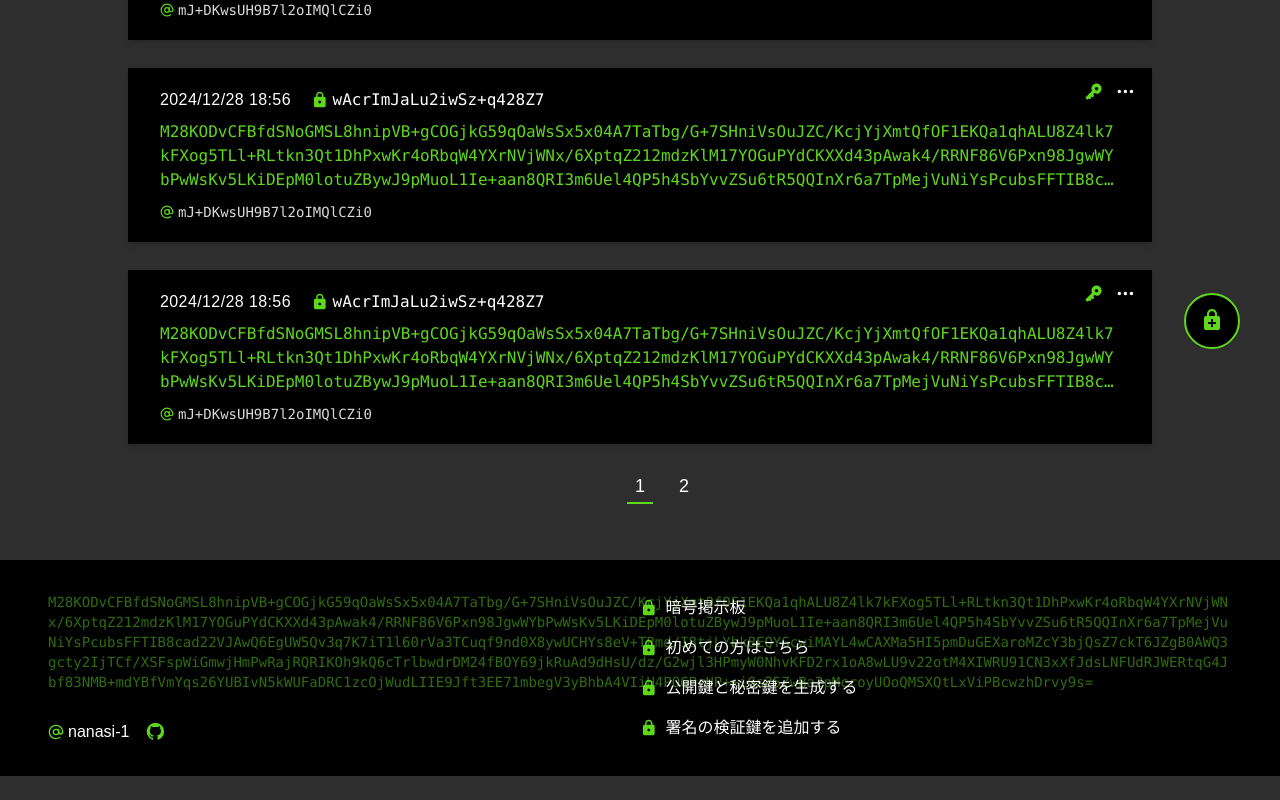
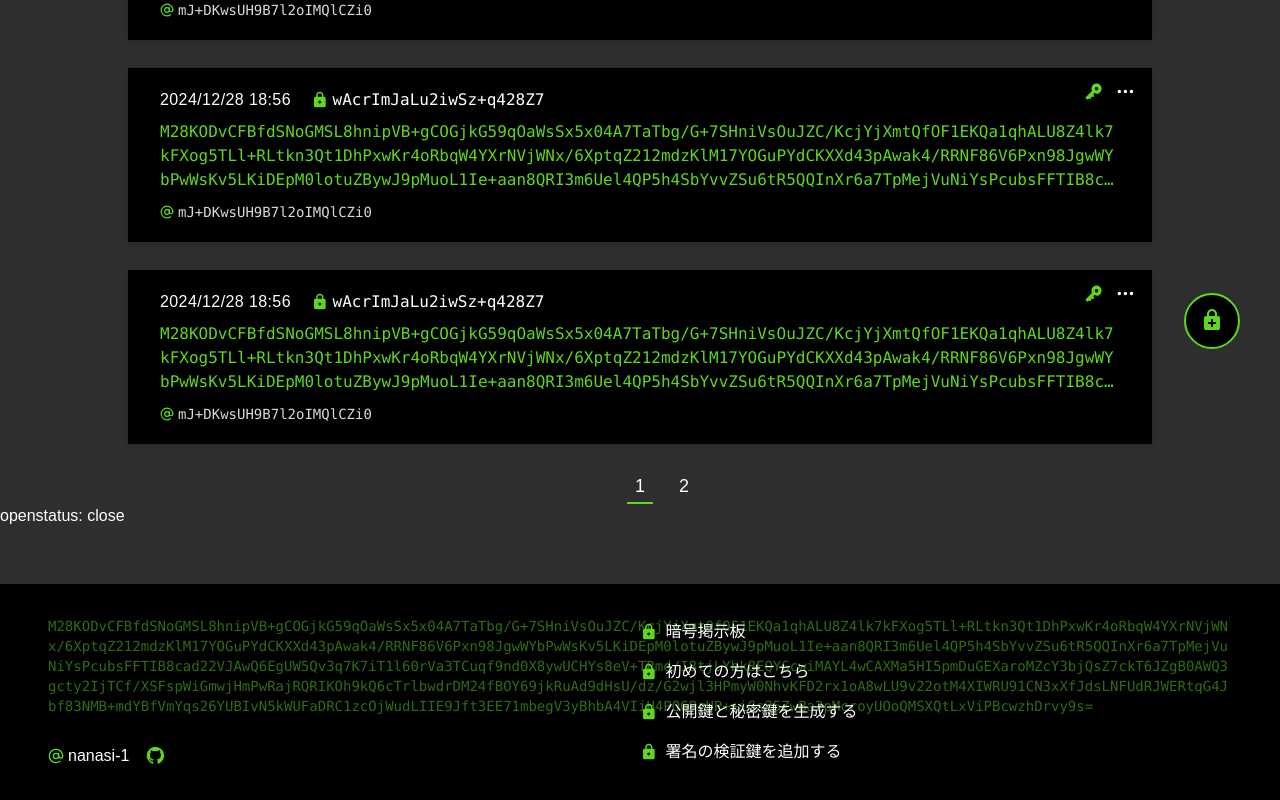
Before and after one commit to nanasi-1/encrypted-board, a Next.js app: page / in a window 1280 px wide. Shown: the part 411-1211 px from the top of the page. Before the commit the page ends 1187 px from the top, so only its background shows below. Built offline with nearby package versions, Linux system fonts and the light colour scheme.

Commit message:
バグ修正

```diff
--- a/src/app/page.tsx
+++ b/src/app/page.tsx
@@ -2,6 +2,7 @@ import { Icones, LockIcon } from "@/components/ui/icons";
 import PostCard from "./(components)/post-card/post-card";
 import Pagination from "@/components/ui/pagination/pagination";
 import FixedButtons from "./(components)/fixed-buttons";
+import { DummyUseModal } from "@/components/ui/modal";
 
 export default async function Home({ searchParams }: {
   searchParams: Promise<{ [key: string]: string | string[] | undefined }>,
@@ -30,6 +31,7 @@ export default async function Home({ searchParams }: {
         <Pagination currentPage={currentPage} maxPage={4} baseHref="/?page=" />
       </div>
       <FixedButtons />
+      <DummyUseModal />
     </>
   );
 }
--- a/src/components/ui/modal/context.tsx
+++ b/src/components/ui/modal/context.tsx
@@ -6,8 +6,8 @@ const ModalContext = createContext<{
   modalComponent: React.ReactNode,
   setModalComponent: (component: React.ReactNode) => void
 }>({
-  modalComponent: null,
-  setModalComponent: () => {}
+  modalComponent: <div>初期値</div>,
+  setModalComponent: () => { }
 })
 
 export function ModalProvider({ children }: { children: React.ReactNode }) {
--- a/src/components/ui/modal/index.tsx
+++ b/src/components/ui/modal/index.tsx
@@ -25,19 +25,32 @@ export function ModalUI({ children, onClose }: {
 
 // モーダルを制御する関数付きフック
 // TODO 複数のモーダルが一度に開かれた時どうするか考える
-export function useNewModal(children?: React.ReactNode) {
+export function useModal(children?: React.ReactNode) {
   const [isOpen, setIsOpen] = useState(false)
   const { setModalComponent } = useModalContext()
 
-  const close = () => setIsOpen(false)
+  const close = () => {
+    setModalComponent(null)
+    setIsOpen(false)
+  }
   const open = () => {
+    const modal = <ModalUI onClose={close}>{children}</ModalUI>
+    setModalComponent(modal)
     setIsOpen(true)
-    setModalComponent(modal)
   }
 
-  const modal = isOpen ? (
-    <ModalUI onClose={close}>{children}</ModalUI>
-  ) : null
+  return { open, close, isOpen } // 基本はopenのみを使う
+}
 
-  return { modal, open, close } // 基本はopenのみを使う
+// useNewModalするダミーのコンポーネント
+export function DummyUseModal() {
+  const { open, isOpen } = useModal(<div>This is dummy modal</div>)
+  // @ts-ignore
+  window.openModal = open
+  return (
+    <div>
+      <button onClick={open}>open</button>
+      status: {isOpen ? 'open' : 'close'}
+    </div>
+  )
 }
```
